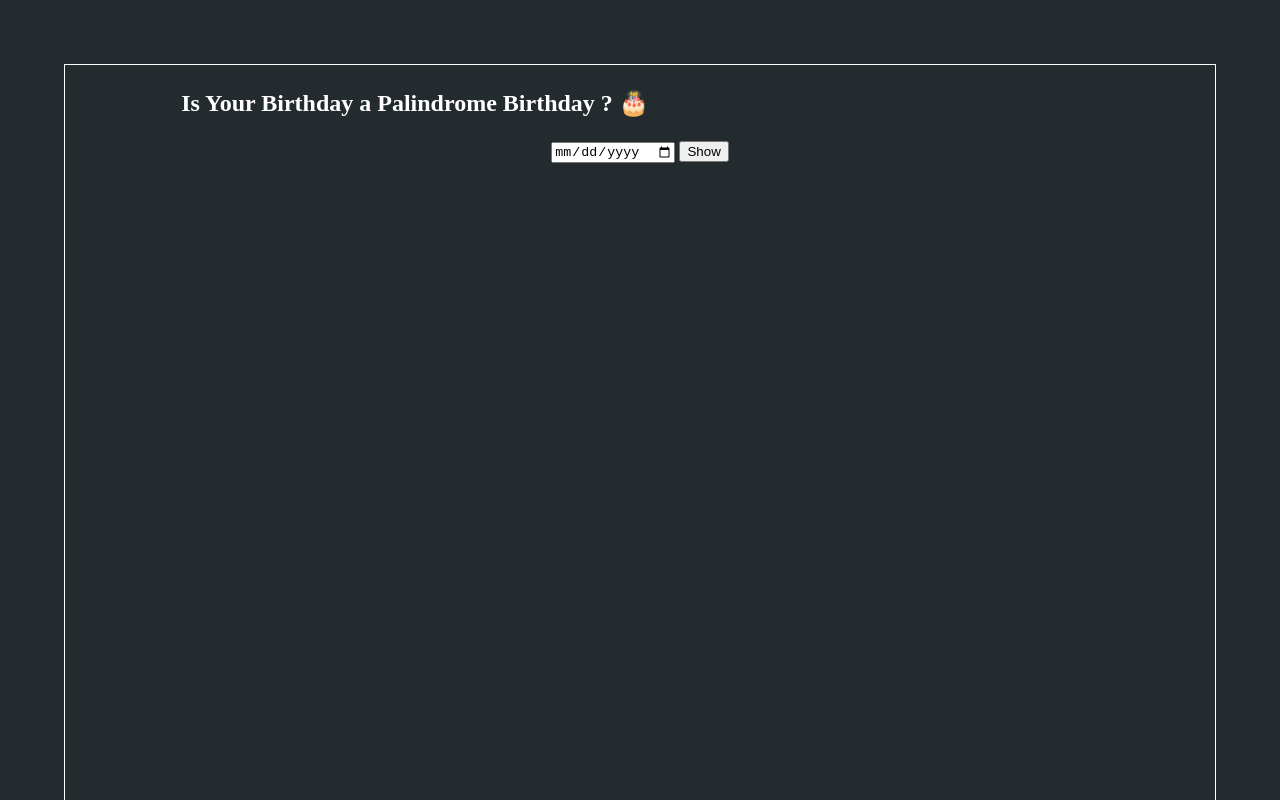
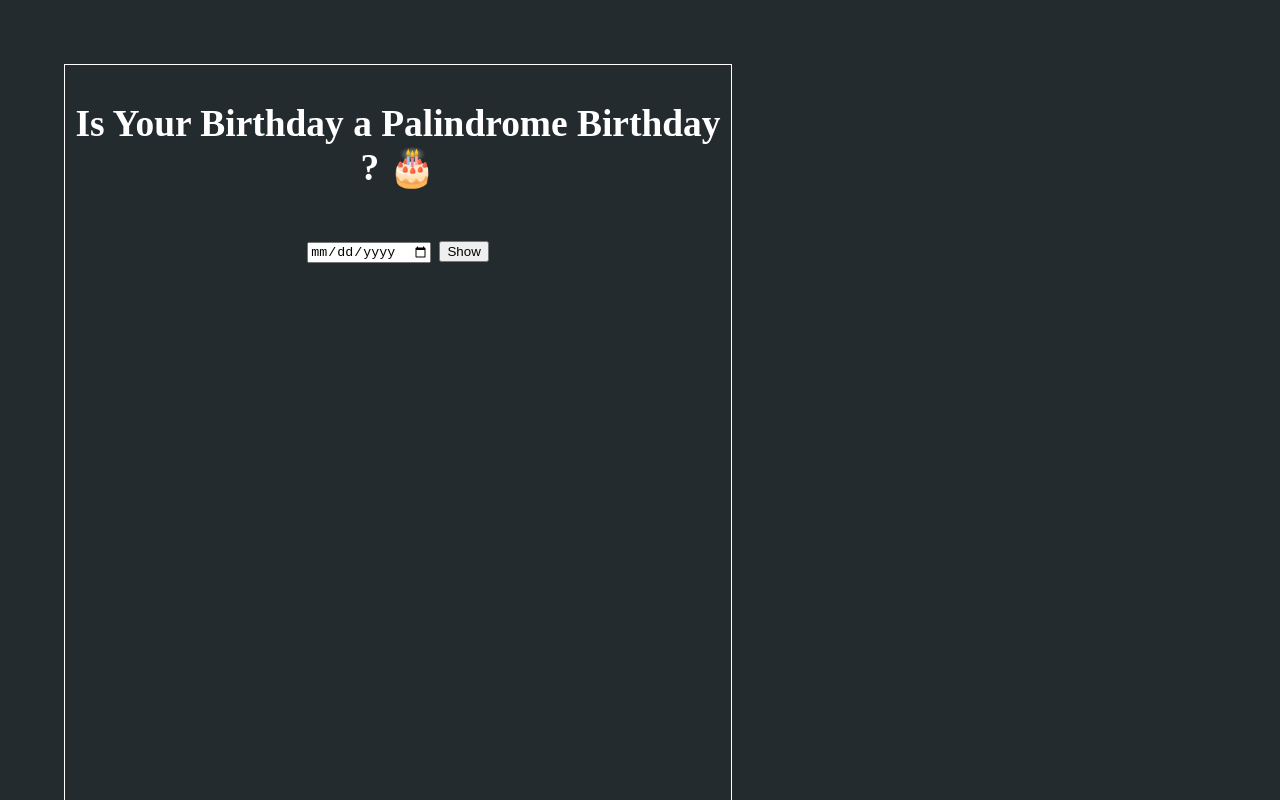
Before and after one commit to ayush65/Is--YOUR-BIRTHDAY-A-PALINDROM-NEOG-CAMP-mark13, a plain HTML site: page index.html in a window 1280 px wide. Shown: the top 800 px of the page. Drawn offline with Linux system fonts and the light colour scheme.

Commit message:
update the style.css

```diff
--- a/style.css
+++ b/style.css
@@ -5,6 +5,9 @@ body {
   height: 150vh;
   background-color: #242B2E;
   color: white;
+  max-width: 700px ;
+  font-size: xx-large;
+  align-self: center;
 
 
 }
@@ -22,8 +25,3 @@ p {
   text-align: left;
   font-size: large;
 }
-
-h3{
-  font-size: x-large;
-  max-width: 700px ;
-}
```
